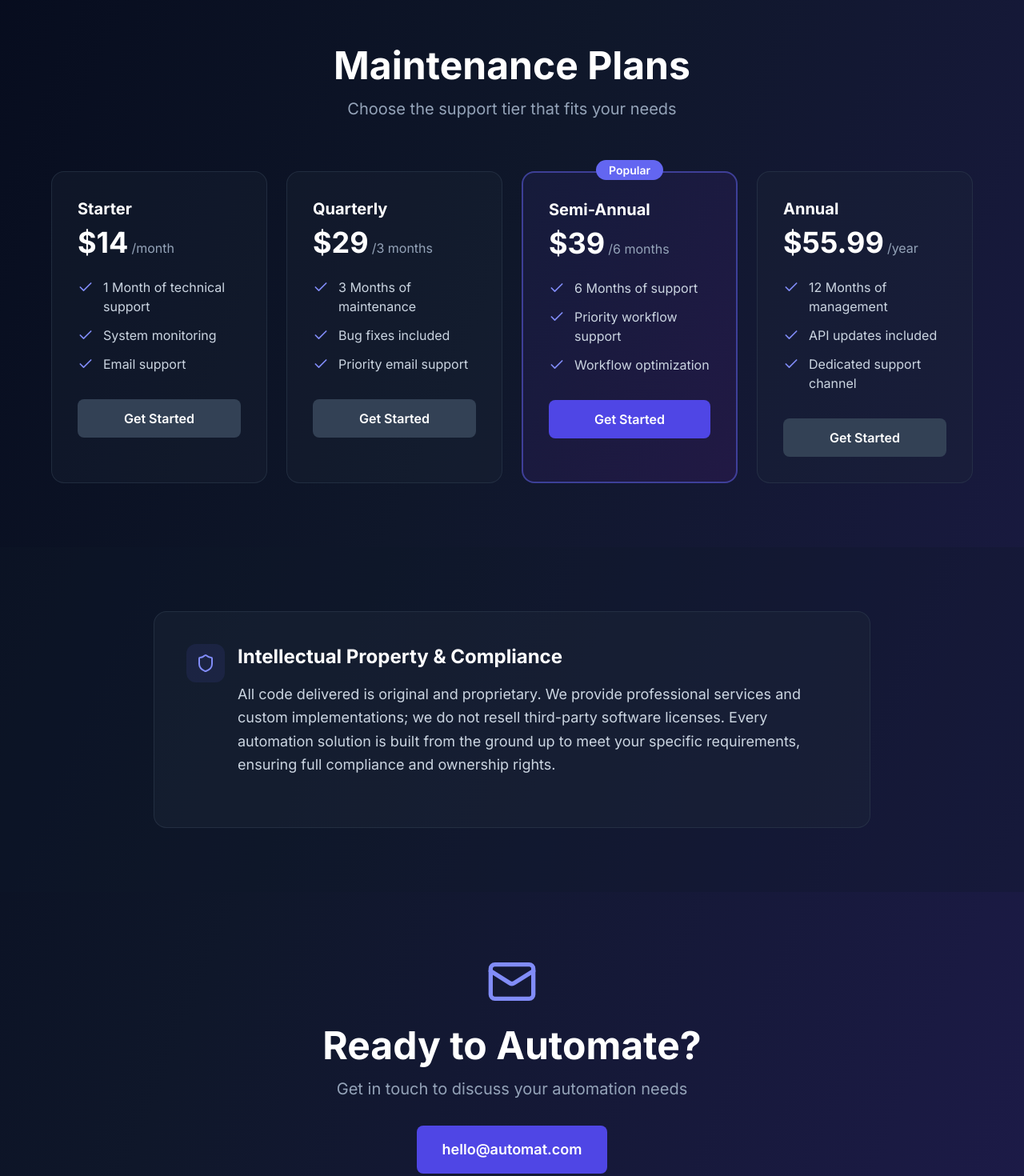
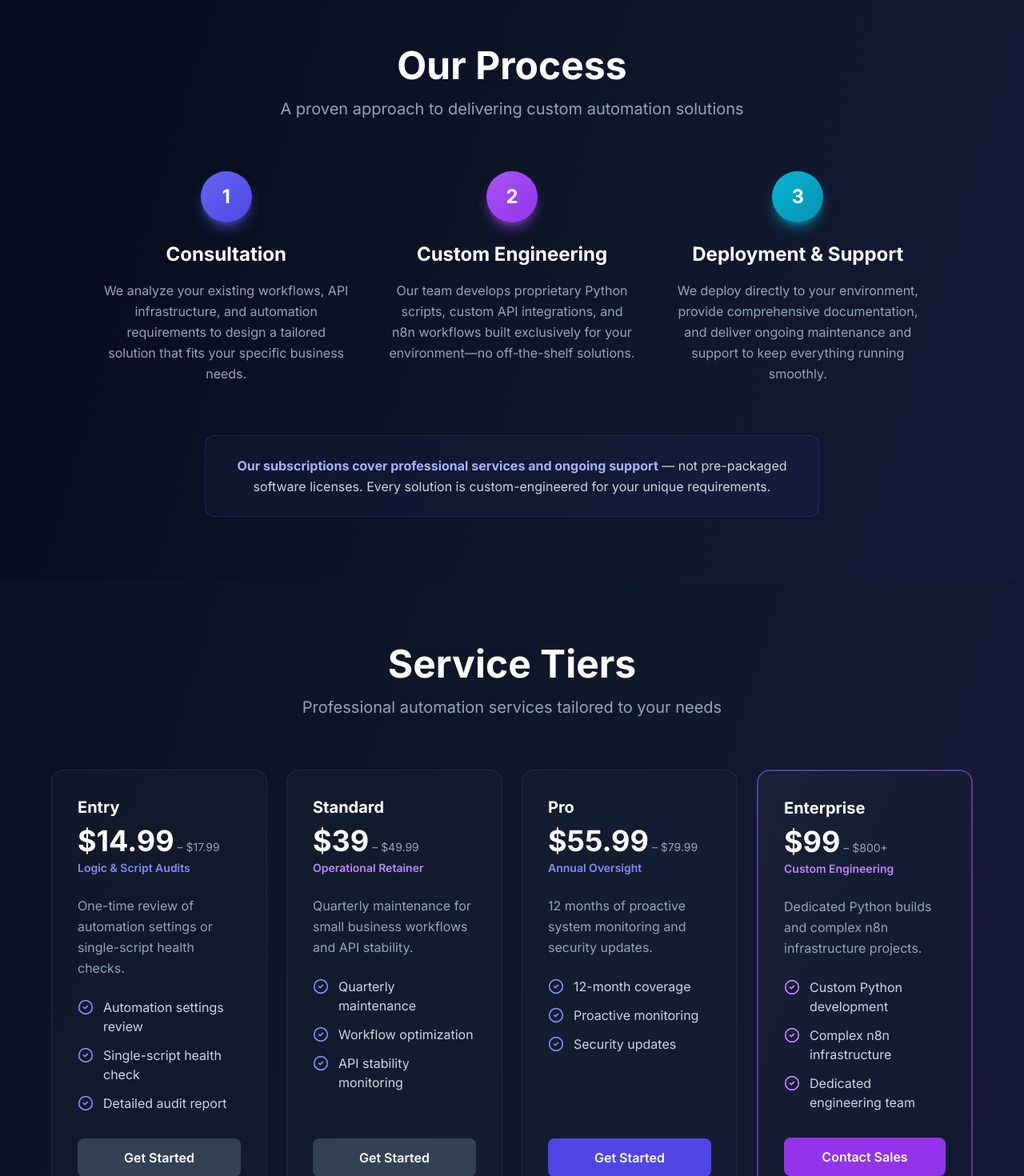
Before and after one commit to Boooverhere/automat-site, a Next.js app: page / in a window 1280 px wide. Shown: the part 1240-2710 px from the top of the page at 80% size. Built offline with nearby package versions, Linux system fonts and the light colour scheme.

Commit message:
update pricing table and aligning CTA button

```diff
--- a/app/page.jsx
+++ b/app/page.jsx
@@ -1,7 +1,7 @@
 'use client';
 
 import { useState } from 'react';
-import { Check, Zap, Code, Settings, Shield, Mail, Menu, X } from 'lucide-react';
+import { Check, Zap, Code, Settings, Shield, Mail, Menu, X, ArrowRight, CheckCircle2 } from 'lucide-react';
 
 export default function Home() {
   const [mobileMenuOpen, setMobileMenuOpen] = useState(false);
@@ -22,6 +22,7 @@ export default function Home() {
             {/* Desktop Navigation */}
             <div className="hidden md:flex items-center space-x-8">
               <a href="#services" className="text-slate-300 hover:text-white transition-colors">Services</a>
+              <a href="#process" className="text-slate-300 hover:text-white transition-colors">Process</a>
               <a href="#pricing" className="text-slate-300 hover:text-white transition-colors">Pricing</a>
               <a href="#contact" className="px-6 py-2.5 bg-indigo-600 hover:bg-indigo-700 rounded-lg font-medium transition-colors">
                 Contact
@@ -42,6 +43,7 @@ export default function Home() {
             <div className="md:hidden mt-4 py-4 border-t border-slate-800">
               <div className="flex flex-col space-y-4">
                 <a href="#services" className="text-slate-300 hover:text-white transition-colors">Services</a>
+                <a href="#process" className="text-slate-300 hover:text-white transition-colors">Process</a>
                 <a href="#pricing" className="text-slate-300 hover:text-white transition-colors">Pricing</a>
                 <a href="#contact" className="px-6 py-2.5 bg-indigo-600 hover:bg-indigo-700 rounded-lg font-medium transition-colors text-center">
                   Contact
@@ -137,135 +139,225 @@ export default function Home() {
         </div>
       </section>
 
-      {/* Pricing Section */}
-      <section id="pricing" className="py-20 px-6">
+      {/* Our Process Section */}
+      <section id="process" className="py-20 px-6">
         <div className="container mx-auto max-w-6xl">
           <div className="text-center mb-16">
-            <h2 className="text-4xl md:text-5xl font-bold mb-4">Maintenance Plans</h2>
-            <p className="text-xl text-slate-400">Choose the support tier that fits your needs</p>
+            <h2 className="text-4xl md:text-5xl font-bold mb-4">Our Process</h2>
+            <p className="text-xl text-slate-400">A proven approach to delivering custom automation solutions</p>
+          </div>
+
+          <div className="grid md:grid-cols-3 gap-12 max-w-5xl mx-auto">
+            {/* Step 1 */}
+            <div className="relative">
+              <div className="flex flex-col items-center text-center">
+                <div className="w-16 h-16 bg-gradient-to-br from-indigo-500 to-indigo-600 rounded-full flex items-center justify-center mb-6 text-2xl font-bold shadow-lg shadow-indigo-500/50">
+                  1
+                </div>
+                <h3 className="text-2xl font-bold mb-4">Consultation</h3>
+                <p className="text-slate-400 leading-relaxed">
+                  We analyze your existing workflows, API infrastructure, and automation requirements to design a tailored solution that fits your specific business needs.
+                </p>
+              </div>
+              {/* Connector Arrow */}
+              <div className="hidden md:flex absolute top-8 left-full w-full items-center justify-center -z-10">
+                <ArrowRight className="w-8 h-8 text-indigo-500/30" />
+              </div>
+            </div>
+
+            {/* Step 2 */}
+            <div className="relative">
+              <div className="flex flex-col items-center text-center">
+                <div className="w-16 h-16 bg-gradient-to-br from-purple-500 to-purple-600 rounded-full flex items-center justify-center mb-6 text-2xl font-bold shadow-lg shadow-purple-500/50">
+                  2
+                </div>
+                <h3 className="text-2xl font-bold mb-4">Custom Engineering</h3>
+                <p className="text-slate-400 leading-relaxed">
+                  Our team develops proprietary Python scripts, custom API integrations, and n8n workflows built exclusively for your environment—no off-the-shelf solutions.
+                </p>
+              </div>
+              {/* Connector Arrow */}
+              <div className="hidden md:flex absolute top-8 left-full w-full items-center justify-center -z-10">
+                <ArrowRight className="w-8 h-8 text-purple-500/30" />
+              </div>
+            </div>
+
+            {/* Step 3 */}
+            <div className="flex flex-col items-center text-center">
+              <div className="w-16 h-16 bg-gradient-to-br from-cyan-500 to-cyan-600 rounded-full flex items-center justify-center mb-6 text-2xl font-bold shadow-lg shadow-cyan-500/50">
+                3
+              </div>
+              <h3 className="text-2xl font-bold mb-4">Deployment & Support</h3>
+              <p className="text-slate-400 leading-relaxed">
+                We deploy directly to your environment, provide comprehensive documentation, and deliver ongoing maintenance and support to keep everything running smoothly.
+              </p>
+            </div>
+          </div>
+
+          {/* Process Note */}
+          <div className="mt-16 p-6 bg-indigo-500/5 border border-indigo-500/20 rounded-xl max-w-3xl mx-auto">
+            <p className="text-slate-300 text-center leading-relaxed">
+              <strong className="text-indigo-300">Our subscriptions cover professional services and ongoing support</strong> — not pre-packaged software licenses. Every solution is custom-engineered for your unique requirements.
+            </p>
+          </div>
+        </div>
+      </section>
+
+      {/* Pricing Section */}
+      <section id="pricing" className="py-20 px-6 bg-slate-900/30">
+        <div className="container mx-auto max-w-6xl">
+          <div className="text-center mb-16">
+            <h2 className="text-4xl md:text-5xl font-bold mb-4">Service Tiers</h2>
+            <p className="text-xl text-slate-400">Professional automation services tailored to your needs</p>
           </div>
 
           <div className="grid md:grid-cols-2 lg:grid-cols-4 gap-6">
-            {/* Starter Plan */}
-            <div className="p-8 bg-slate-800/30 border border-slate-700/50 rounded-2xl hover:border-slate-600 transition-all">
+            {/* Tier 1: Entry */}
+            <div className="p-8 bg-slate-800/30 border border-slate-700/50 rounded-2xl hover:border-slate-600 transition-all flex flex-col">
               <div className="mb-6">
-                <h3 className="text-xl font-bold mb-2">Starter</h3>
-                <div className="flex items-baseline gap-1">
-                  <span className="text-4xl font-bold">$14</span>
-                  <span className="text-slate-400">/month</span>
+                <h3 className="text-xl font-bold mb-2">Entry</h3>
+                <div className="flex items-baseline gap-1 mb-1">
+                  <span className="text-4xl font-bold">$14.99</span>
+                  <span className="text-slate-400 text-sm">– $17.99</span>
                 </div>
+                <p className="text-indigo-400 text-sm font-semibold">Logic & Script Audits</p>
               </div>
+              <p className="text-slate-400 leading-relaxed mb-6">
+                One-time review of automation settings or single-script health checks.
+              </p>
               <ul className="space-y-3 mb-8">
                 <li className="flex items-start gap-3">
-                  <Check className="w-5 h-5 text-indigo-400 flex-shrink-0 mt-0.5" />
-                  <span className="text-slate-300">1 Month of technical support</span>
+                  <CheckCircle2 className="w-5 h-5 text-indigo-400 flex-shrink-0 mt-0.5" />
+                  <span className="text-slate-300">Automation settings review</span>
                 </li>
                 <li className="flex items-start gap-3">
-                  <Check className="w-5 h-5 text-indigo-400 flex-shrink-0 mt-0.5" />
-                  <span className="text-slate-300">System monitoring</span>
+                  <CheckCircle2 className="w-5 h-5 text-indigo-400 flex-shrink-0 mt-0.5" />
+                  <span className="text-slate-300">Single-script health check</span>
                 </li>
                 <li className="flex items-start gap-3">
-                  <Check className="w-5 h-5 text-indigo-400 flex-shrink-0 mt-0.5" />
-                  <span className="text-slate-300">Email support</span>
+                  <CheckCircle2 className="w-5 h-5 text-indigo-400 flex-shrink-0 mt-0.5" />
+                  <span className="text-slate-300">Detailed audit report</span>
                 </li>
               </ul>
+              <div className="flex-grow"></div>
               <a href="#contact" className="block w-full py-3 bg-slate-700 hover:bg-slate-600 rounded-lg font-semibold text-center transition-colors">
                 Get Started
               </a>
             </div>
 
-            {/* Quarterly Plan */}
-            <div className="p-8 bg-slate-800/30 border border-slate-700/50 rounded-2xl hover:border-slate-600 transition-all">
+            {/* Tier 2: Standard */}
+            <div className="p-8 bg-slate-800/30 border border-slate-700/50 rounded-2xl hover:border-slate-600 transition-all flex flex-col">
               <div className="mb-6">
-                <h3 className="text-xl font-bold mb-2">Quarterly</h3>
-                <div className="flex items-baseline gap-1">
-                  <span className="text-4xl font-bold">$29</span>
-                  <span className="text-slate-400">/3 months</span>
+                <h3 className="text-xl font-bold mb-2">Standard</h3>
+                <div className="flex items-baseline gap-1 mb-1">
+                  <span className="text-4xl font-bold">$39</span>
+                  <span className="text-slate-400 text-sm">– $49.99</span>
                 </div>
+                <p className="text-purple-400 text-sm font-semibold">Operational Retainer</p>
               </div>
+              <p className="text-slate-400 leading-relaxed mb-6">
+                Quarterly maintenance for small business workflows and API stability.
+              </p>
               <ul className="space-y-3 mb-8">
                 <li className="flex items-start gap-3">
-                  <Check className="w-5 h-5 text-indigo-400 flex-shrink-0 mt-0.5" />
-                  <span className="text-slate-300">3 Months of maintenance</span>
+                  <CheckCircle2 className="w-5 h-5 text-indigo-400 flex-shrink-0 mt-0.5" />
+                  <span className="text-slate-300">Quarterly maintenance</span>
                 </li>
                 <li className="flex items-start gap-3">
-                  <Check className="w-5 h-5 text-indigo-400 flex-shrink-0 mt-0.5" />
-                  <span className="text-slate-300">Bug fixes included</span>
+                  <CheckCircle2 className="w-5 h-5 text-indigo-400 flex-shrink-0 mt-0.5" />
+                  <span className="text-slate-300">Workflow optimization</span>
                 </li>
                 <li className="flex items-start gap-3">
-                  <Check className="w-5 h-5 text-indigo-400 flex-shrink-0 mt-0.5" />
-                  <span className="text-slate-300">Priority email support</span>
+                  <CheckCircle2 className="w-5 h-5 text-indigo-400 flex-shrink-0 mt-0.5" />
+                  <span className="text-slate-300">API stability monitoring</span>
                 </li>
               </ul>
+              <div className="flex-grow"></div>
               <a href="#contact" className="block w-full py-3 bg-slate-700 hover:bg-slate-600 rounded-lg font-semibold text-center transition-colors">
                 Get Started
               </a>
             </div>
 
-            {/* Semi-Annual Plan */}
-            <div className="p-8 bg-gradient-to-br from-indigo-900/20 to-purple-900/20 border-2 border-indigo-500/50 rounded-2xl hover:border-indigo-400/50 transition-all relative">
+            {/* Tier 3: Pro */}
+            <div className="p-8 bg-slate-800/30 border border-slate-700/50 rounded-2xl hover:border-slate-600 transition-all flex flex-col">
               <div className="absolute -top-4 left-1/2 -translate-x-1/2">
                 <span className="px-4 py-1 bg-indigo-500 rounded-full text-sm font-semibold">Popular</span>
               </div>
               <div className="mb-6">
-                <h3 className="text-xl font-bold mb-2">Semi-Annual</h3>
-                <div className="flex items-baseline gap-1">
-                  <span className="text-4xl font-bold">$39</span>
-                  <span className="text-slate-400">/6 months</span>
+                <h3 className="text-xl font-bold mb-2">Pro</h3>
+                <div className="flex items-baseline gap-1 mb-1">
+                  <span className="text-4xl font-bold">$55.99</span>
+                  <span className="text-slate-400 text-sm">– $79.99</span>
                 </div>
+                <p className="text-indigo-400 text-sm font-semibold">Annual Oversight</p>
               </div>
+              <p className="text-slate-400 leading-relaxed mb-6">
+                12 months of proactive system monitoring and security updates.
+              </p>
               <ul className="space-y-3 mb-8">
                 <li className="flex items-start gap-3">
-                  <Check className="w-5 h-5 text-indigo-400 flex-shrink-0 mt-0.5" />
-                  <span className="text-slate-300">6 Months of support</span>
+                  <CheckCircle2 className="w-5 h-5 text-indigo-400 flex-shrink-0 mt-0.5" />
+                  <span className="text-slate-300">12-month coverage</span>
                 </li>
                 <li className="flex items-start gap-3">
-                  <Check className="w-5 h-5 text-indigo-400 flex-shrink-0 mt-0.5" />
-                  <span className="text-slate-300">Priority workflow support</span>
+                  <CheckCircle2 className="w-5 h-5 text-indigo-400 flex-shrink-0 mt-0.5" />
+                  <span className="text-slate-300">Proactive monitoring</span>
                 </li>
                 <li className="flex items-start gap-3">
-                  <Check className="w-5 h-5 text-indigo-400 flex-shrink-0 mt-0.5" />
-                  <span className="text-slate-300">Workflow optimization</span>
+                  <CheckCircle2 className="w-5 h-5 text-indigo-400 flex-shrink-0 mt-0.5" />
+                  <span className="text-slate-300">Security updates</span>
                 </li>
               </ul>
+              <div className="flex-grow"></div>
               <a href="#contact" className="block w-full py-3 bg-indigo-600 hover:bg-indigo-700 rounded-lg font-semibold text-center transition-colors">
                 Get Started
               </a>
             </div>
 
-            {/* Annual Plan */}
-            <div className="p-8 bg-slate-800/30 border border-slate-700/50 rounded-2xl hover:border-slate-600 transition-all">
+            {/* Tier 4: Enterprise */}
+            <div className="p-8 bg-gradient-to-br from-slate-800/50 to-slate-900/50 border-2 border-purple-500/50 rounded-2xl hover:border-purple-400/50 transition-all">
               <div className="mb-6">
-                <h3 className="text-xl font-bold mb-2">Annual</h3>
-                <div className="flex items-baseline gap-1">
-                  <span className="text-4xl font-bold">$55.99</span>
-                  <span className="text-slate-400">/year</span>
+                <h3 className="text-xl font-bold mb-2">Enterprise</h3>
+                <div className="flex items-baseline gap-1 mb-1">
+                  <span className="text-4xl font-bold">$99</span>
+                  <span className="text-slate-400 text-sm">– $800+</span>
                 </div>
+                <p className="text-purple-400 text-sm font-semibold">Custom Engineering</p>
               </div>
+              <p className="text-slate-400 leading-relaxed mb-6">
+                Dedicated Python builds and complex n8n infrastructure projects.
+              </p>
               <ul className="space-y-3 mb-8">
                 <li className="flex items-start gap-3">
-                  <Check className="w-5 h-5 text-indigo-400 flex-shrink-0 mt-0.5" />
-                  <span className="text-slate-300">12 Months of management</span>
+                  <CheckCircle2 className="w-5 h-5 text-purple-400 flex-shrink-0 mt-0.5" />
+                  <span className="text-slate-300">Custom Python development</span>
                 </li>
                 <li className="flex items-start gap-3">
-                  <Check className="w-5 h-5 text-indigo-400 flex-shrink-0 mt-0.5" />
-                  <span className="text-slate-300">API updates included</span>
+                  <CheckCircle2 className="w-5 h-5 text-purple-400 flex-shrink-0 mt-0.5" />
+                  <span className="text-slate-300">Complex n8n infrastructure</span>
                 </li>
                 <li className="flex items-start gap-3">
-                  <Check className="w-5 h-5 text-indigo-400 flex-shrink-0 mt-0.5" />
-                  <span className="text-slate-300">Dedicated support channel</span>
+                  <CheckCircle2 className="w-5 h-5 text-purple-400 flex-shrink-0 mt-0.5" />
+                  <span className="text-slate-300">Dedicated engineering team</span>
                 </li>
               </ul>
-              <a href="#contact" className="block w-full py-3 bg-slate-700 hover:bg-slate-600 rounded-lg font-semibold text-center transition-colors">
-                Get Started
+              <a href="#contact" className="block w-full py-3 bg-purple-600 hover:bg-purple-700 rounded-lg font-semibold text-center transition-colors">
+                Contact Sales
               </a>
             </div>
+          </div>
+
+          {/* Pricing Note */}
+          <div className="mt-12 text-center">
+            <p className="text-slate-400 text-sm">
+              All tiers include professional consultation and custom implementation. Prices vary based on project scope and complexity.
+            </p>
           </div>
         </div>
       </section>
 
       {/* Compliance Section */}
-      <section className="py-20 px-6 bg-slate-900/30">
+      <section className="py-20 px-6">
         <div className="container mx-auto max-w-4xl">
           <div className="p-10 bg-slate-800/40 border border-slate-700/50 rounded-2xl">
             <div className="flex items-start gap-4 mb-6">
@@ -286,17 +378,30 @@ export default function Home() {
       </section>
 
       {/* Contact Section */}
-      <section id="contact" className="py-20 px-6">
-        <div className="container mx-auto max-w-4xl text-center">
-          <Mail className="w-16 h-16 text-indigo-400 mx-auto mb-6" />
-          <h2 className="text-4xl md:text-5xl font-bold mb-4">Ready to Automate?</h2>
-          <p className="text-xl text-slate-400 mb-8">Get in touch to discuss your automation needs</p>
-          <a
-            href="mailto:hello@automat.com"
-            className="inline-block px-8 py-4 bg-indigo-600 hover:bg-indigo-700 rounded-lg font-semibold text-lg transition-all hover:shadow-lg hover:shadow-indigo-500/50"
-          >
-            hello@automat.com
-          </a>
+      <section id="contact" className="py-20 px-6 bg-slate-900/50">
+        <div className="container mx-auto max-w-4xl">
+          <div className="text-center">
+            <Mail className="w-16 h-16 text-indigo-400 mx-auto mb-6" />
+            <h2 className="text-4xl md:text-5xl font-bold mb-4">Ready to Automate?</h2>
+            <p className="text-xl text-slate-400 mb-8">Get in touch to discuss your automation needs</p>
+
+            <div className="bg-slate-800/40 border border-slate-700/50 rounded-2xl p-8 max-w-2xl mx-auto">
+              <a
+                href="mailto:hello@automat.com"
+                className="inline-flex items-center gap-2 px-8 py-4 bg-indigo-600 hover:bg-indigo-700 rounded-lg font-semibold text-lg transition-all hover:shadow-lg hover:shadow-indigo-500/50 mb-6"
+              >
+                <Mail className="w-5 h-5" />
+                hello@automat.com
+              </a>
+
+              <div className="mt-6 pt-6 border-t border-slate-700/50">
+                <p className="text-slate-400 flex items-center justify-center gap-2">
+                  <Check className="w-5 h-5 text-green-400" />
+                  We typically respond to inquiries within 24 hours
+                </p>
+              </div>
+            </div>
+          </div>
         </div>
       </section>
 
@@ -338,6 +443,9 @@ export default function Home() {
                   hello@automat.com
                 </a>
               </p>
+              <p className="text-slate-400 text-sm mt-2">
+                Response time: Within 24 hours
+              </p>
             </div>
           </div>
 
```
